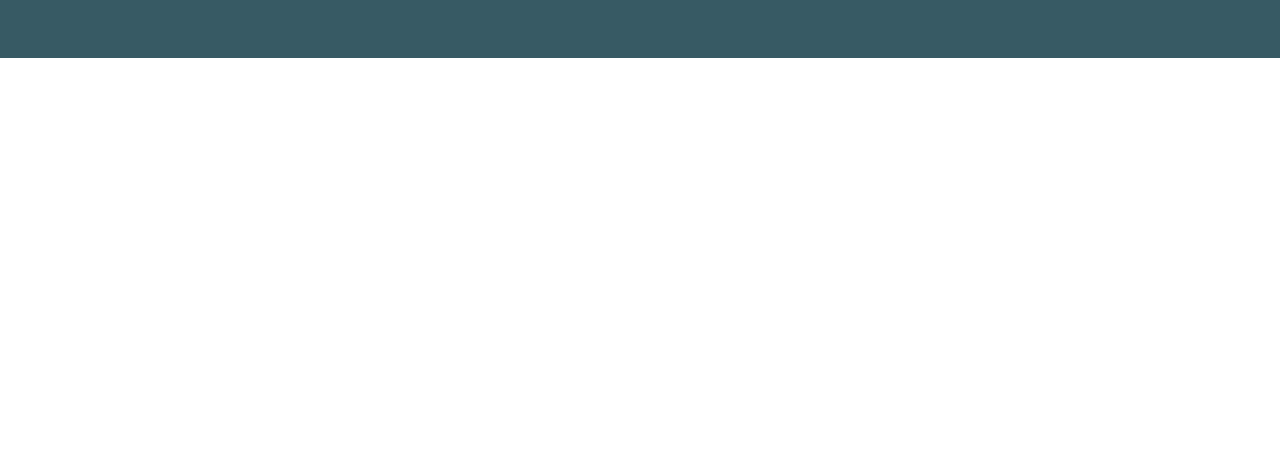
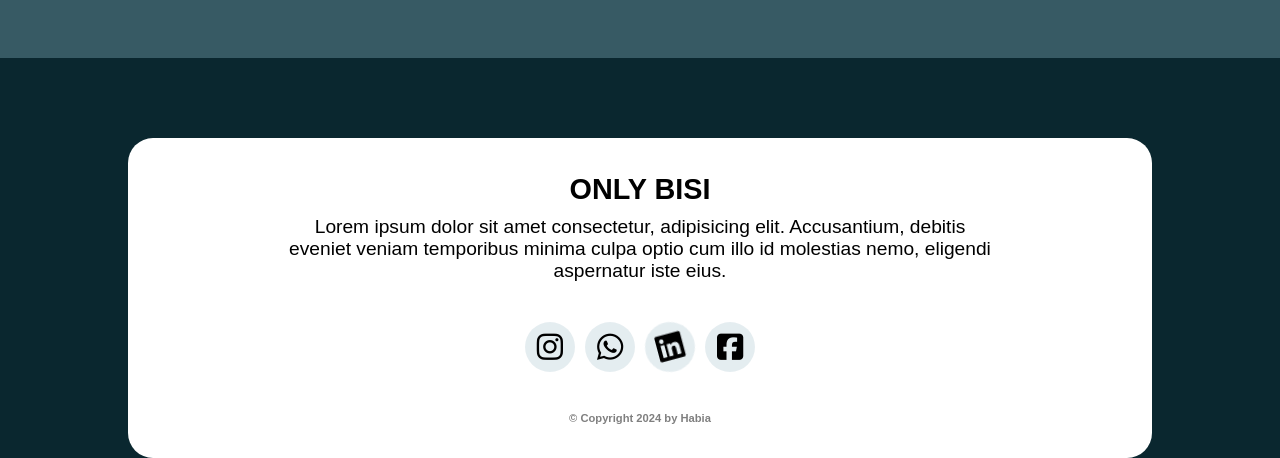
Before and after one commit to Harun23H/My_Portifolio, a plain HTML site: page index.html in a window 1280 px wide. Shown: the part 3441-3899 px from the top of the page. Before the commit the page ends 3499 px from the top, so only its background shows below. Drawn offline with Linux system fonts and the light colour scheme; a web font is replaced by a local one.

Commit message:
updated footer

```diff
--- a/bisi.css
+++ b/bisi.css
@@ -393,11 +393,78 @@ a {
   height: 105%;
 }
 
+footer {
+  width: 100%;
+  height: 50vh;
+  padding-block: 80px;
+  background-color: #0a272f;
+}
+
+.footer {
+  width: 80%;
+  height: 40vh;
+  background-color: #fff;
+  margin: auto;
+  border-radius: 25px;
+  display: flex;
+  justify-content: center;
+}
+
+.wrapper {
+  width: 70%;
+  margin: auto;
+  text-align: center;
+  display: flex;
+  flex-direction: column;
+}
+
+.wrapper > h4 {
+  font-size: 1.8em;
+  font-weight: 800;
+}
+
+.wrapper > p {
+  padding-top: 10px;
+  font-size: 1.2em;
+}
+
+.social {
+  display: flex;
+  align-items: center;
+  justify-content: center;
+  margin-top: 40px;
+  gap: 10px;
+}
+
+.social > i {
+  border: solid;
+  font-size: 30px;
+  width: 50px;
+  height: 50px;
+  display: flex;
+  justify-content: center;
+  align-items: center;
+  border-radius: 100%;
+  background-color: #085b721b;
+  color: #000;
+  border: none;
+  padding: 10px;
+}
+.copy_right {
+  margin-top: 40px;
+}
+
+.copy_right > p {
+  font-size: 0.7em;
+  opacity: 0.5;
+  font-weight: 700;
+}
+
 @media only screen and (min-width: 320px) and (max-width: 500px) {
-
-body,html{
-  overflow-x: hidden;
-}
+  body,
+  html {
+    overflow-x: hidden;
+  }
 
   label {
     display: block;
@@ -656,9 +723,35 @@ body,html{
     gap: 30px;
   }
 
-
   .col_0002 {
     display: none;
   }
 
+  footer {
+    width: 100%;
+  }
+
+  .footer {
+    width: 100%;
+    border-radius: 0;
+  }
+
+  .wrapper {
+    width: 100%;
+    padding: 0 10px;
+  }
+
+  .wrapper > h4 {
+    font-size: 1.5em;
+    padding-top: 20px;
+  }
+
+  .wrapper > p {
+    font-size: 1em;
+  }
+
+  .copy_right {
+    margin-top: 40px;
+    padding-bottom: 20px;
+  }
 }
--- a/index.html
+++ b/index.html
@@ -9,6 +9,7 @@
       rel="stylesheet"
       href="https://cdnjs.cloudflare.com/ajax/libs/font-awesome/6.5.1/css/all.min.css"
     />
+    <link rel="stylesheet" href="https://cdnjs.cloudflare.com/ajax/libs/font-awesome/6.5.1/css/all.min.css">
   </head>
   <body>
     <section id="Onlybisi">
@@ -145,10 +146,15 @@
         <div class="col_001">
           <small>My works</small>
           <h3>This are my works, to inspire you</h3>
-    <p>Lorem ipsum dolor sit amet, consectetur adipiscing elit, sed do eiusmod tempor incididunt ut labore et dolore magna aliqua. Ut enim ad minim veniam, quis nostrud exercitation ullamco laboris nisi ut aliquip ex ea commodo consequat.</p>
+          <p>
+            Lorem ipsum dolor sit amet, consectetur adipiscing elit, sed do
+            eiusmod tempor incididunt ut labore et dolore magna aliqua. Ut enim
+            ad minim veniam, quis nostrud exercitation ullamco laboris nisi ut
+            aliquip ex ea commodo consequat.
+          </p>
           <button><a href="#">See All</a></button>
           <div class="project_1">
-      <img src="./bisi/Habia.png" class="project_img">
+            <img src="./bisi/Habia.png" class="project_img" />
             <div class="bottom">
               <p>E-commerce</p>
               <button><a href="#">Explore</a></button>
@@ -157,14 +163,14 @@
         </div>
         <div class="col_002">
           <div class="project_1">
-      <img src="./bisi/restcountries.png" class="project_img">
+            <img src="./bisi/restcountries.png" class="project_img" />
             <div class="bottom">
               <p>E-commerce</p>
               <button><a href="#">Explore</a></button>
             </div>
           </div>
           <div class="project_1">
-      <img src="./bisi/Fatima.png" class="project_img">
+            <img src="./bisi/Fatima.png" class="project_img" />
             <div class="bottom">
               <p>E-commerce</p>
               <button><a href="#">Explore</a></button>
@@ -178,7 +184,11 @@
       <div class="contact">
         <div class="col_0001">
           <h2>Have a project for me ?</h2>
-          <p>Lorem ipsum dolor sit amet, consectetur adipiscing elit, sed do eiusmod tempor incididunt ut labore et dolore magna aliqua. Ut enim ad minim veniam, quis nostrud.</p>
+          <p>
+            Lorem ipsum dolor sit amet, consectetur adipiscing elit, sed do
+            eiusmod tempor incididunt ut labore et dolore magna aliqua. Ut enim
+            ad minim veniam, quis nostrud.
+          </p>
           <div class="contact_btn">
             <button><a href="#">Contact me</a></button>
             <button><a href="#">Download CV</a></button>
@@ -186,12 +196,29 @@
         </div>
         <div class="col_0002">
           <div class="imag_contact">
-            <img src="./bisi/12832384_5088206.jpg">
+            <img src="./bisi/12832384_5088206.jpg" />
           </div>
         </div>
       </div>
+    </section>
 
-    </section>
+    <footer>
+      <div class="footer">
+        <div class="wrapper">
+          <h4>ONLY BISI</h4>
+          <p>Lorem ipsum dolor sit amet consectetur, adipisicing elit. Accusantium, debitis eveniet veniam temporibus minima culpa optio cum illo id molestias nemo, eligendi aspernatur iste eius.</p>
+          <div class="social">
+            <i class="fa-brands fa-instagram fa-fade"></i>
+            <i class="fa-brands fa-whatsapp fa-flip"></i>
+            <i class="fa-brands fa-linkedin fa-shake"></i>
+            <i class="fa-brands fa-square-facebook fa-flip"></i>
+          </div>
+          <div class="copy_right">
+            <p>&copy; Copyright 2024 by Habia</p>
+          </div>
+        </div>
+      </div>
+    </footer>
 
     <script src="./bisi.js"></script>
   </body>
```
Also changed, not shown: bisi/contact.png (deleted). Lines whose indentation alone changed are shown as unchanged.
